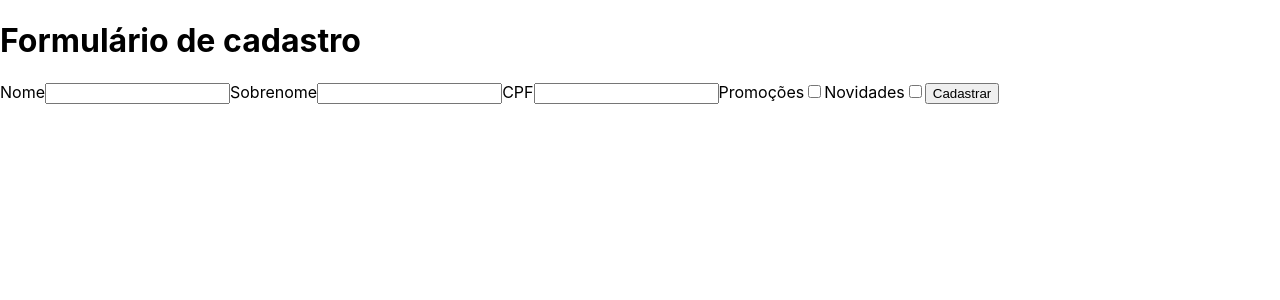
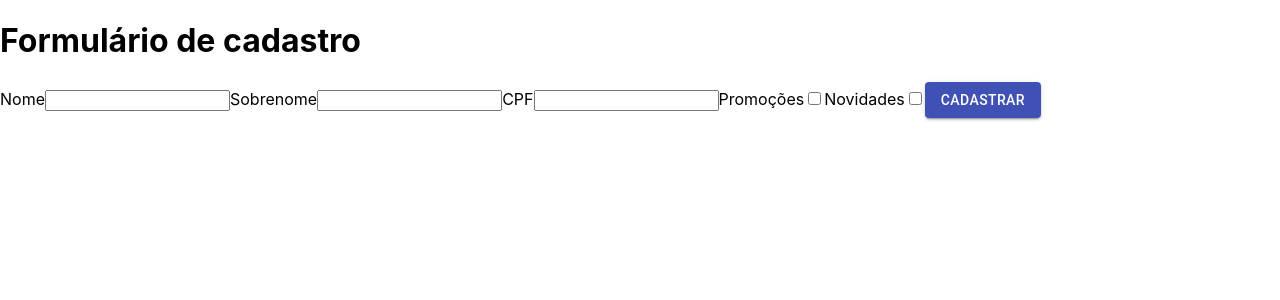
Before and after one commit to Carolalves90/projeto-formulario, a React (Create React App) app: page / in a window 1280 px wide. Shown: the top 300 px of the page. Built offline with nearby package versions, Linux system fonts and the light colour scheme.

Commit message:
adiciona botão

```diff
--- a/src/components/FormularioCadastro/FormularioCadastro.jsx
+++ b/src/components/FormularioCadastro/FormularioCadastro.jsx
@@ -1,4 +1,5 @@
 import React from 'react';
+import Button from '@material-ui/core/Button';
 
 function FormularioCadastro() {
     return (
@@ -18,7 +19,7 @@
             <label>Novidades</label>
             <input type='checkbox' />
 
-            <button type='submit'>Cadastrar</button>
+            <Button type='submit' variant="contained" color="primary">Cadastrar</Button>
         </form>)
 }
 
```
